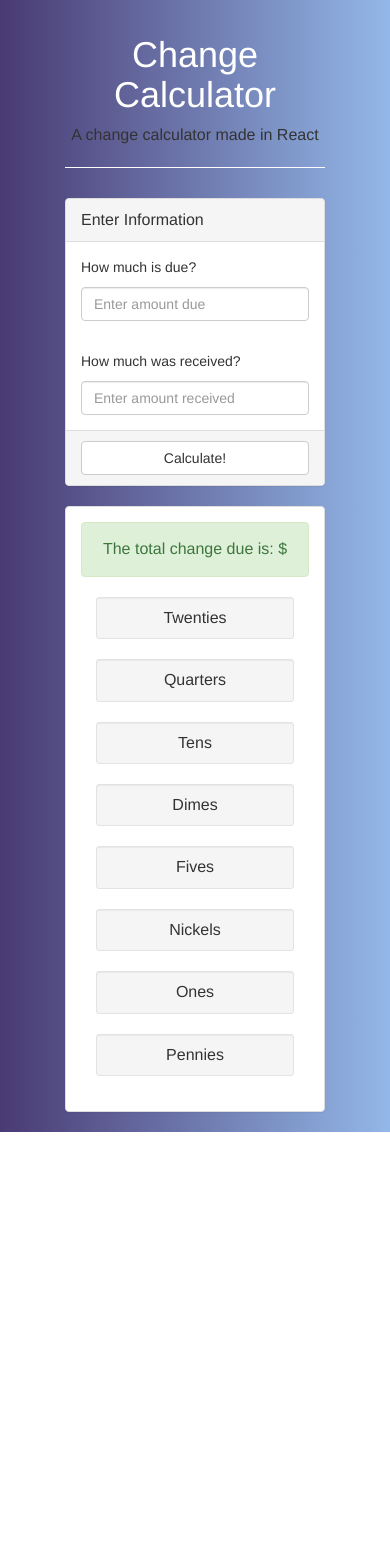
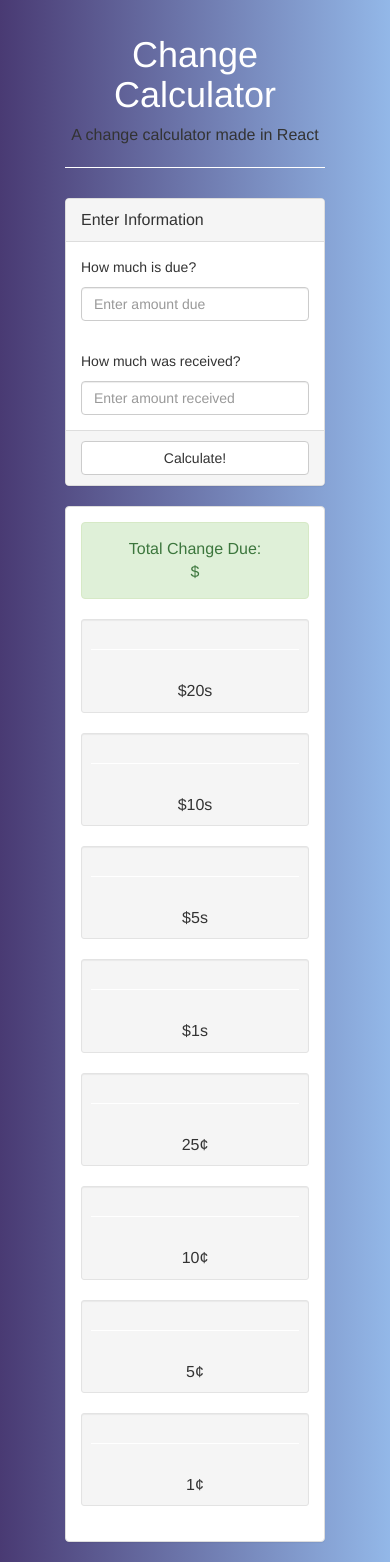
Before and after one commit to zamarise/startnow-react100-change-calculator, a React app: page / in a window 390 px wide. Before the commit the page ends 1132 px from the top, so only its background shows below. Built offline with nearby package versions, Linux system fonts and the light colour scheme.

Commit message:
Add all functionality

```diff
--- a/src/app.jsx
+++ b/src/app.jsx
@@ -5,14 +5,37 @@ class App extends Component {
     super(props);
 
     this.state = {
-      numberDue: 'Enter amount due'
+      amountDue: null,
+      amountReceived: null,
+      changeDue: null
     };
 
-    this.amountDue = this.amountDue.bind(this);
+    this.handleAmountDue = this.handleAmountDue.bind(this);
+    this.handleAmountReceived = this.handleAmountReceived.bind(this);
+    this.handleAllChange = this.handleAllChange.bind(this);
   }
 
-  amountDue(event) {
-    this.setState({ numberDue: event.target.value });
+  handleAmountDue(event) {
+    this.setState({ amountDue: event.target.value });
+  }
+
+  handleAmountReceived(event) {
+    this.setState({ amountReceived: event.target.value });
+  }
+
+  handleAllChange() {
+    const calculateChange = (this.state.amountReceived - this.state.amountDue).toFixed(2);
+    this.setState({
+      changeDue: calculateChange,
+      twenties: Math.floor(calculateChange / 20),
+      tens: Math.floor((calculateChange / 10) % 2),
+      fives: Math.floor((calculateChange / 5) % 2),
+      ones: Math.floor(calculateChange % 5),
+      quarters: Math.floor(((calculateChange * 100) % 100) / 25),
+      dimes: Math.floor((((calculateChange * 100) % 100) % 25) / 10),
+      nickels: Math.floor(((((calculateChange * 100) % 100) % 25) % 10) / 5),
+      pennies: Math.floor((calculateChange * 100) % 5 + 0.01)
+    });
   }
 
   render() {
@@ -31,9 +54,8 @@ class App extends Component {
                 <p>How much is due?</p>
                 <input
                   className='form-control'
-                  onChange={ this.amountDue }
-                  value={ Number(this.state.numberDue) }
-                  id='amount-due'
+                  value={ this.state.amountDue }
+                  onChange={ this.handleAmountDue }
                   placeholder='Enter amount due'
                   type='number'
                 />
@@ -42,13 +64,14 @@ class App extends Component {
                 <p>How much was received?</p>
                 <input
                   className='form-control'
-                  id='amount-received'
+                  value={ this.state.amountReceived }
+                  onChange={ this.handleAmountReceived }
                   placeholder='Enter amount received'
                   type='number'
                 />
               </div>
               <div className='panel-footer'>
-                <button className='btn btn-default btn-block' type='button'>
+                <button className='btn btn-default btn-block' type='button' onClick={ this.handleAllChange }>
                   Calculate!
                 </button>
               </div>
@@ -59,27 +82,75 @@ class App extends Component {
             <div className='panel panel-default'>
               <div className='panel-body'>
                 <div className='alert alert-success text-center lead' role='alert'>
-                  The total change due is: $
+                  Total Change Due: <div>${this.state.changeDue}</div>
                 </div>
-
+                <div className='row'>
                   <div className='col-sm-3'>
-                  <div className='well well-sm text-center lead'>Twenties</div>
-                  <div className='well well-sm text-center lead'>Quarters</div>
+                    <div className='well well-sm text-center lead'>
+                      <p>
+                        {this.state.twenties}
+                        <hr />
+                      </p>$20s
                     </div>
-
+                  </div>
                   <div className='col-sm-3'>
-                  <div className='well well-sm text-center lead'>Tens</div>
-                  <div className='well well-sm text-center lead'>Dimes</div>
+                    <div className='well well-sm text-center lead'>
+                      <p>
+                        {this.state.tens}
+                        <hr />
+                      </p>$10s
                     </div>
-
+                  </div>
                   <div className='col-sm-3'>
-                  <div className='well well-sm text-center lead'>Fives</div>
-                  <div className='well well-sm text-center lead'>Nickels</div>
+                    <div className='well well-sm text-center lead'>
+                      <p>
+                        {this.state.fives}
+                        <hr />
+                      </p>$5s
                     </div>
-
+                  </div>
                   <div className='col-sm-3'>
-                  <div className='well well-sm text-center lead'>Ones</div>
-                  <div className='well well-sm text-center lead'>Pennies</div>
+                    <div className='well well-sm text-center lead'>
+                      <p>
+                        {this.state.ones}
+                        <hr />
+                      </p>$1s
+                    </div>
+                  </div>
+                </div>
+                <div className='row'>
+                  <div className='col-sm-3'>
+                    <div className='well well-sm text-center lead'>
+                      <p>
+                        {this.state.quarters}
+                        <hr />
+                      </p>25¢
+                    </div>
+                  </div>
+                  <div className='col-sm-3'>
+                    <div className='well well-sm text-center lead'>
+                      <p>
+                        {this.state.dimes}
+                        <hr />
+                      </p>10¢
+                    </div>
+                  </div>
+                  <div className='col-sm-3'>
+                    <div className='well well-sm text-center lead'>
+                      <p>
+                        {this.state.nickels}
+                        <hr />
+                      </p>5¢
+                    </div>
+                  </div>
+                  <div className='col-sm-3'>
+                    <div className='well well-sm text-center lead'>
+                      <p>
+                        {this.state.pennies}
+                        <hr />
+                      </p>1¢
+                    </div>
+                  </div>
                 </div>
               </div>
             </div>
```
Lines whose indentation alone changed are shown as unchanged.
